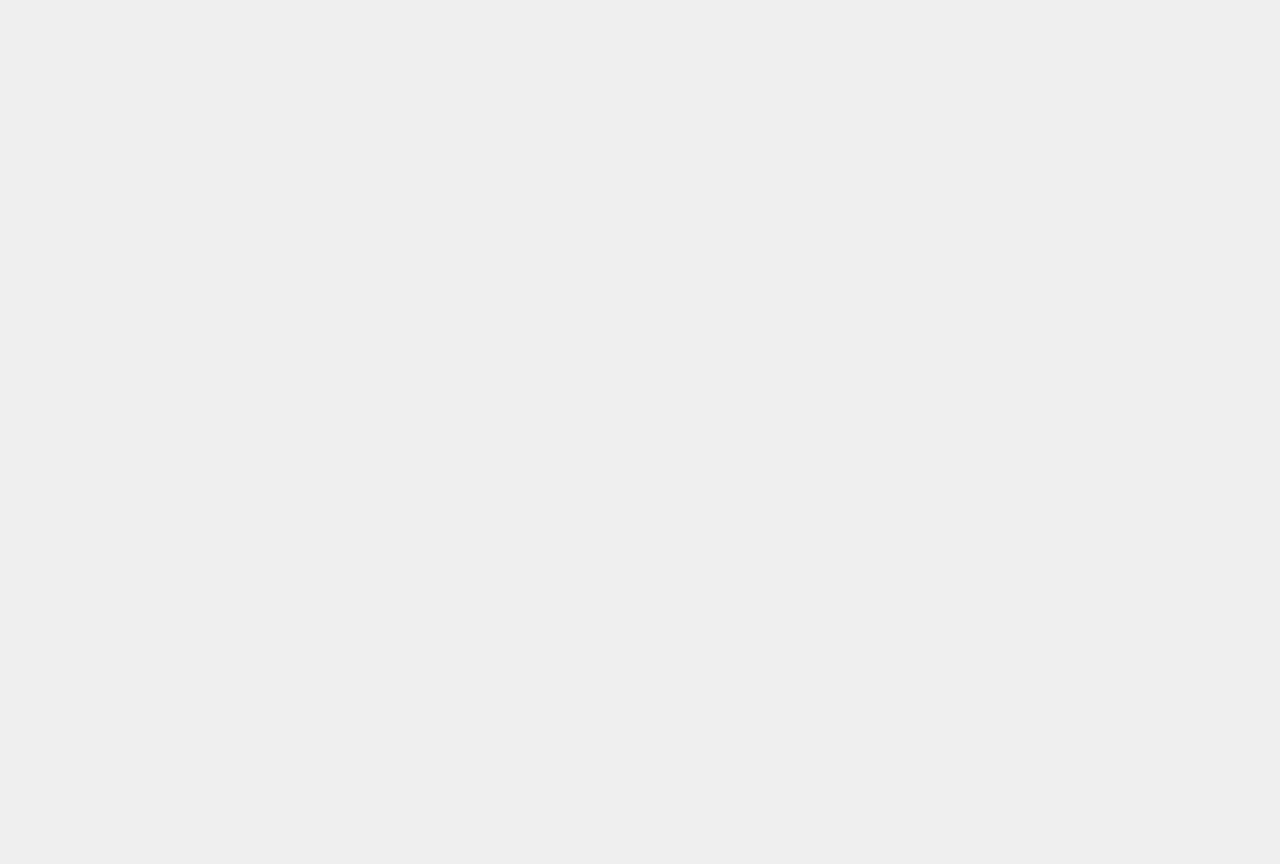
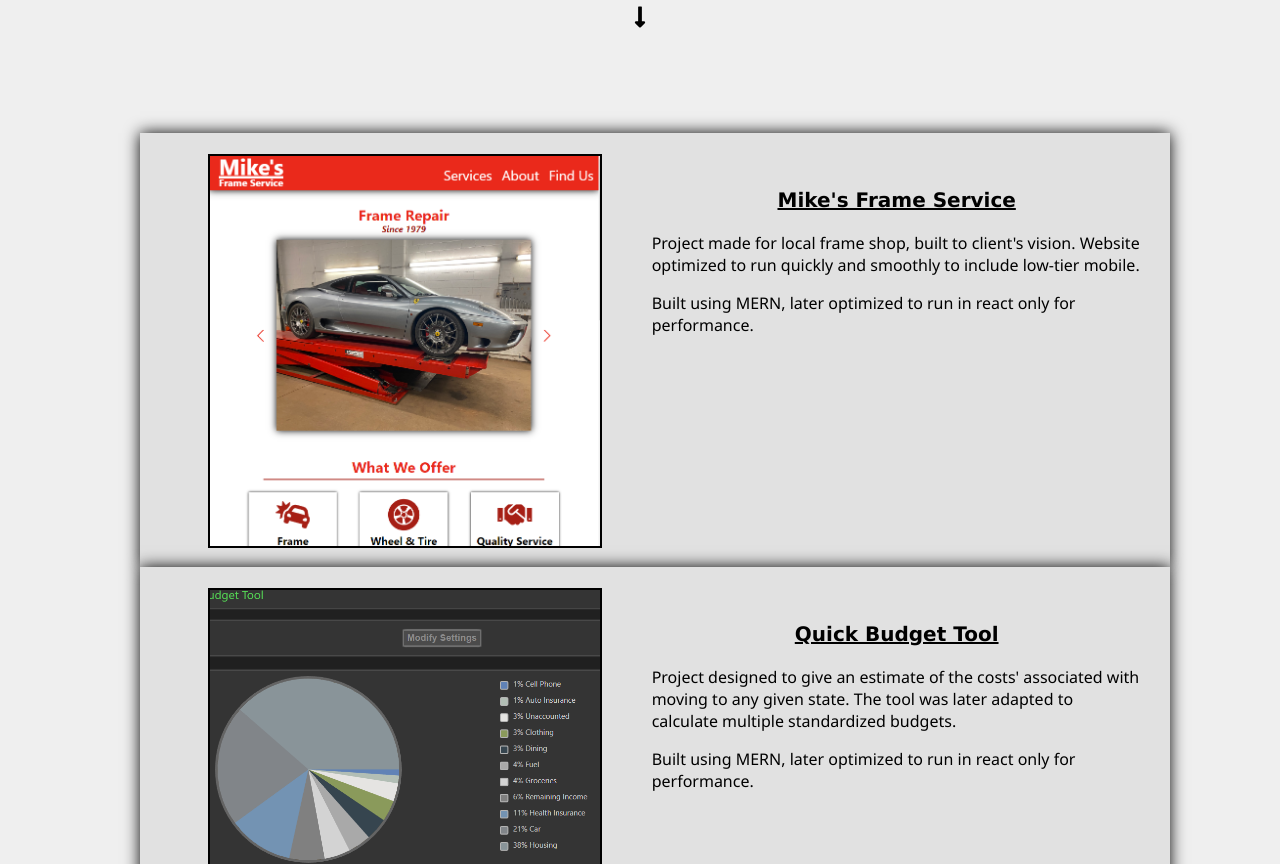
Before and after one commit to JoshBergman/Portfolio-Website-JoshuaBergman, a React (Create React App) app: page / in a window 1280 px wide. Shown: the part 760-1624 px from the top of the page. Before the commit the page ends 800 px from the top, so only its background shows below. Built offline with nearby package versions, Linux system fonts and the light colour scheme.

Commit message:
Added Projects Component

```diff
--- a/src/Components/Pages/Landing.js
+++ b/src/Components/Pages/Landing.js
@@ -1,4 +1,5 @@
 import React, { useContext } from 'react';
+import { FaLongArrowAltDown } from 'react-icons/fa';
 
 import styles from './Landing.module.css';
 import StyleData from '../../Store/styleContext';
@@ -8,16 +9,21 @@ const Landing = () => {
     const stylectx = useContext(StyleData);
 
     return (
+        <React.Fragment>
             <div className={styles.primaryContainer}>
                 <div className={styles.contentContainer}>
                     <div className={styles.nameContainer}>
-                    <img className={styles.nameImg} src={signature} />
+                        <img className={styles.nameImg} src={signature} alt="Signature of Joshua Bergman"/>
                     <div className={styles.subTextContainer}>
                         <h2 style={stylectx.mainTextColor} className={styles.subText}>Full Stack Developer</h2>
                     </div>
                     </div>
                 </div>
             </div>
+            <div className={styles.arrowContainer}>
+                <FaLongArrowAltDown style={stylectx.mainTextColor} className={styles.arrow} />
+            </div>
+        </React.Fragment>
     );
 };
 
--- a/src/Components/Pages/Landing.module.css
+++ b/src/Components/Pages/Landing.module.css
@@ -28,3 +28,20 @@
 .subText {
     font-size: 29px;
 }
+
+.arrowContainer {
+    margin: 0 auto;
+    width: fit-content;
+    height: fit-content;
+
+    margin-top: -35px;
+}
+
+.arrow {
+    font-size: 24px;
+    transition: all 0.2s ease-in-out;
+}
+
+.arrow:hover {
+    transform: translateY(5px);
+}
--- a/src/Components/Pages/Work.js
+++ b/src/Components/Pages/Work.js
@@ -1,3 +1,45 @@
-const Work = () => {};
+import React, { useContext } from "react";
+
+import styles from "./Work.module.css";
+import mikesFramePic from "../../Images/project1.png";
+import quickBudgetToolPic from "../../Images/quickBudgetPic.png";
+import Project from "../UI/PageResources/Project.js";
+import StyleData from "../../Store/styleContext";
+
+const Work = () => {
+    const stylectx = useContext(StyleData);
+
+  return (
+    <div className={styles.workContainer}>
+      <Project
+        title={"Mike's Frame Service"}
+        img={mikesFramePic}
+        imgAlt={"Mikes Frame Service Website"}
+      >
+        <p style={stylectx.mainTextColor} className={styles.descText} >
+            Project made for local frame shop, built to client's vision.
+            Website optimized to run quickly and smoothly to include low-tier mobile.
+        </p>
+        <p style={stylectx.mainTextColor} className={styles.descText} >
+            Built using MERN, later optimized to run in react only for performance.
+        </p>
+
+      </Project>
+      <Project
+       title={"Quick Budget Tool"}
+       img={quickBudgetToolPic}
+       imgAlt={"Quick Budget Tool Website"}
+       >
+        <p style={stylectx.mainTextColor} className={styles.descText} >
+            Project designed to give an estimate of the costs' associated with moving to any given state.
+            The tool was later adapted to calculate multiple standardized budgets.
+        </p>
+        <p style={stylectx.mainTextColor} className={styles.descText} >
+            Built using MERN, later optimized to run in react only for performance.
+        </p>
+       </Project>
+    </div>
+  );
+};
 
 export default Work;
--- /dev/null
+++ b/src/Components/Pages/Work.module.css
@@ -0,0 +1,17 @@
+.workContainer {
+    width: 100%;
+    height: fit-content;
+
+    margin-top: 100px;
+}
+
+.descText {
+    font-family:'Segoe UI', Tahoma, Geneva, Verdana, sans-serif;
+}
+
+@media (max-width: 680px) {
+
+    .descText {
+        text-align: center;
+    }
+}
--- /dev/null
+++ b/src/Components/UI/PageResources/Project.js
@@ -0,0 +1,24 @@
+import React, { useContext } from 'react';
+
+import styles from './Project.module.css';
+import StyleData from '../../../Store/styleContext';
+
+const Project = (props) => {
+    const stylectx = useContext(StyleData);
+
+    return (
+        <div style={stylectx.mutedColorBackground} className={styles.projectContainer}>
+            <div className={styles.previewContainer}>
+                <img style={{"borderColor" : stylectx.mainTextColor["color"]}} src={props.img} alt={props.imgAlt} className={styles.img} />
+            </div>
+            <div className={styles.textContainer}>
+                <h3 style={stylectx.mainTextColor} className={styles.headerText} >
+                    {props.title}
+                </h3>
+                    {props.children}
+            </div>
+        </div>
+    );
+};
+
+export default Project;
--- /dev/null
+++ b/src/Components/UI/PageResources/Project.module.css
@@ -0,0 +1,54 @@
+.projectContainer {
+width: 100%;
+height: fit-content;
+padding: 15px;
+
+display: flex;
+justify-content: space-evenly;
+flex-wrap: wrap;
+box-shadow: 0px 0px 15px;
+}
+
+.previewContainer {
+display: inline-block;
+width: 39%;
+margin-left: 4%;
+margin-right: 4%;
+}
+
+.textContainer {
+display: inline-block;
+width: 49%;
+height: 100%;
+
+margin-top: 2%;
+}
+
+.img {
+width: 100%;
+border: 2px solid;
+margin-top: 6px;
+}
+
+.headerText {
+    font-family: 'Lucida Sans Regular', 'Lucida Grande', 'Lucida Sans Unicode', Geneva, Verdana, sans-serif;
+    font-size: 20px;
+    text-decoration: underline;
+    text-align: center;
+}
+
+@media (max-width: 680px) {
+
+    .projectContainer {
+        width: 80%;
+        margin: 0 auto;
+    }
+
+    .previewContainer {
+        width: 100%;
+    }
+
+    .textContainer {
+        width: 100%;
+    }
+}
```
Also changed, not shown: src/Images/project1.png (added), src/Images/quickBudgetPic.png (added). Lines whose indentation alone changed are shown as unchanged.
